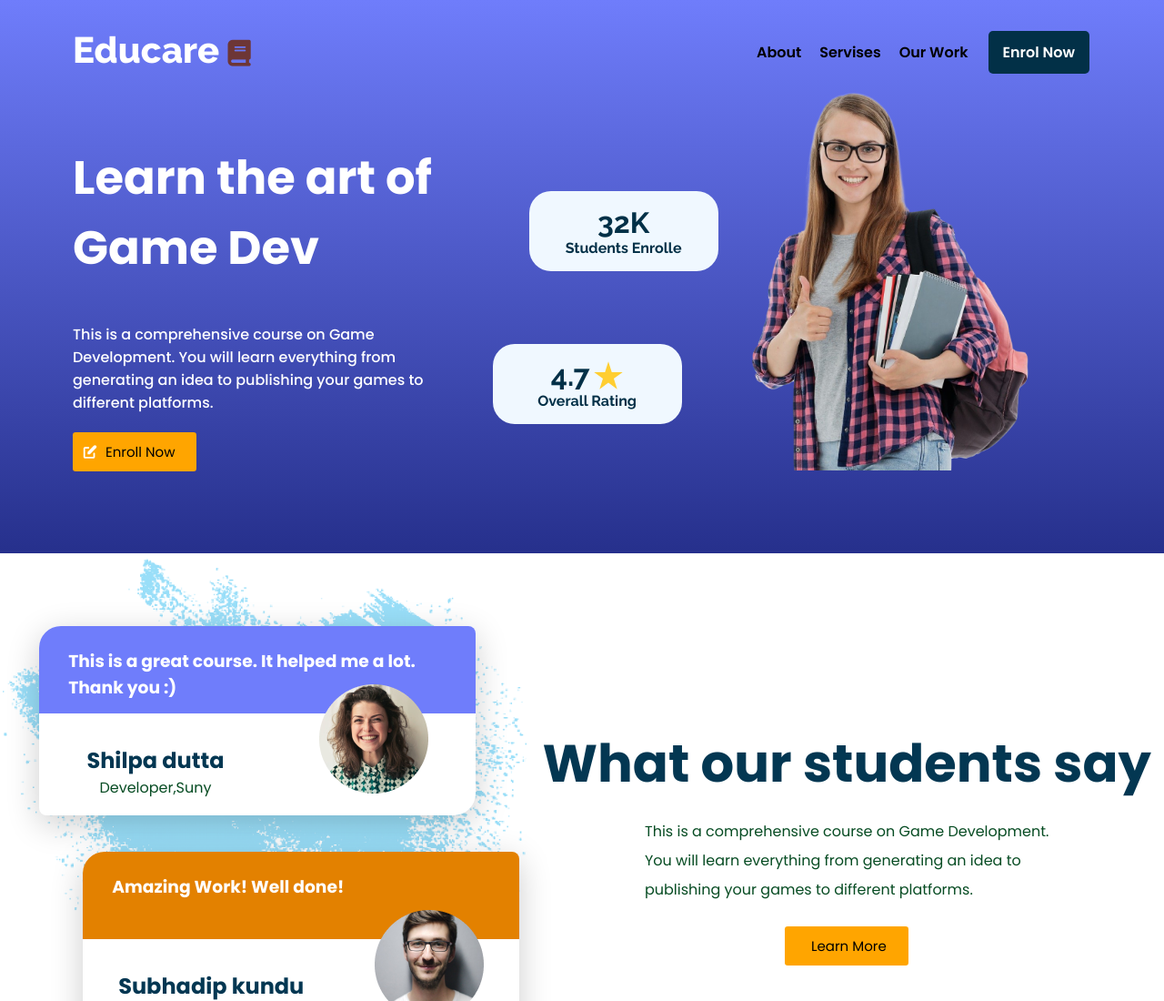
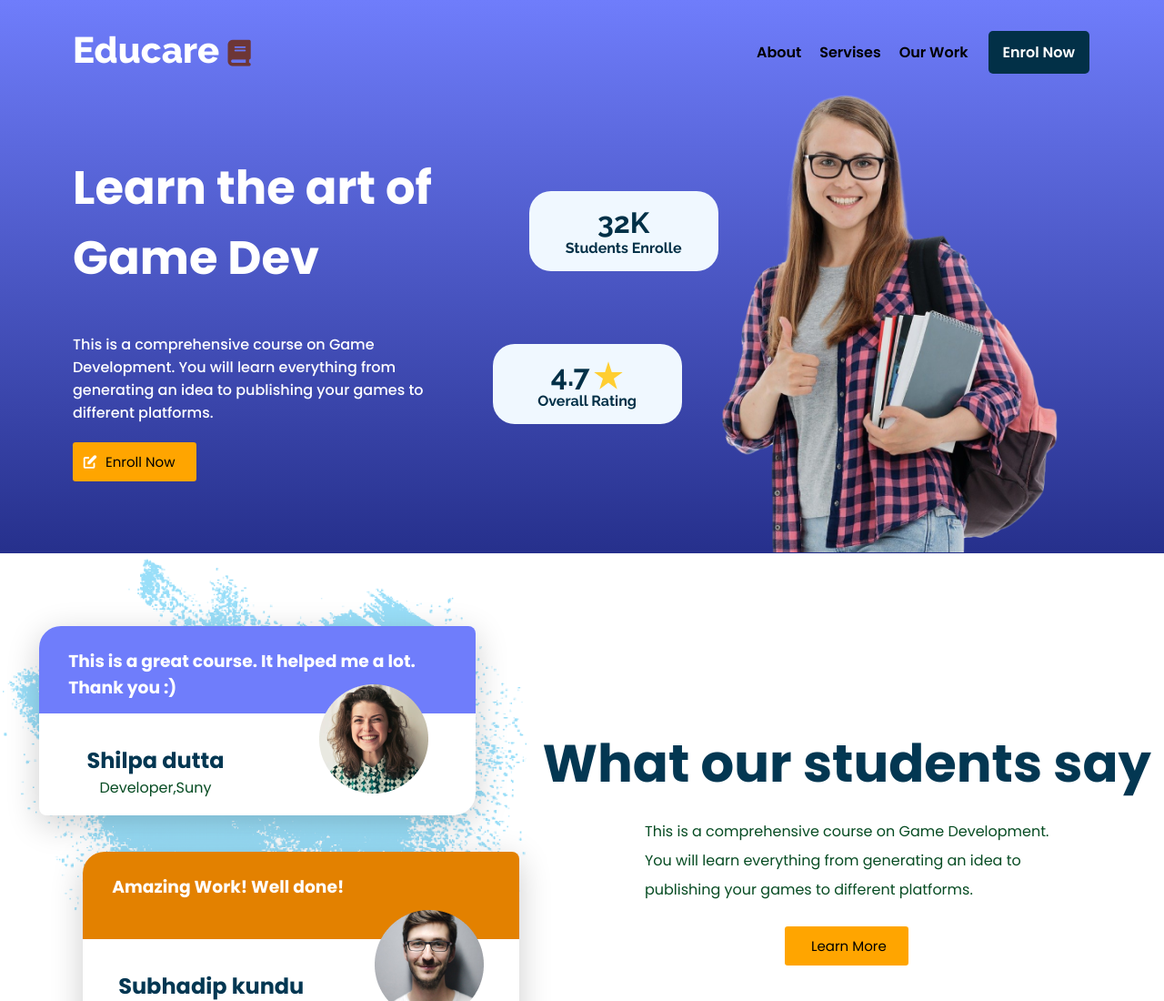
Before and after one commit to subhadip-kundu/Game-development-course-website, a plain HTML site: page index.html in a window 1280 px wide. Shown: the top 1100 px of the page at 91% size. Drawn offline with Linux system fonts and the light colour scheme.

Commit message:
Update style.css

```diff
--- a/style.css
+++ b/style.css
@@ -185,7 +185,7 @@ header {
 }
 
 .student-image img {
-    width: 75%;
+    width: 24.8rem;
     height: 94%;
 }
 
```
